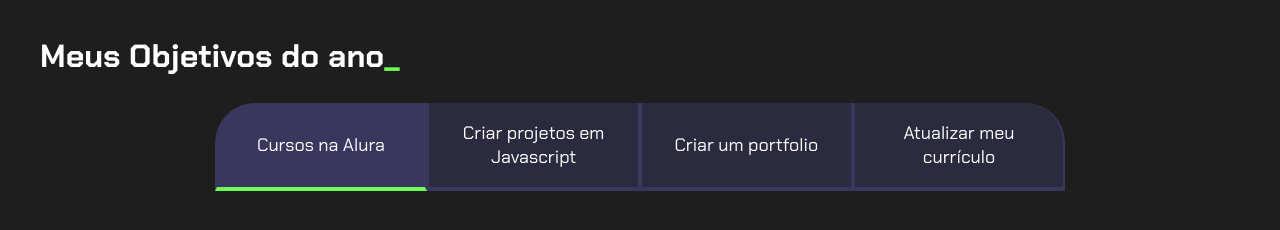
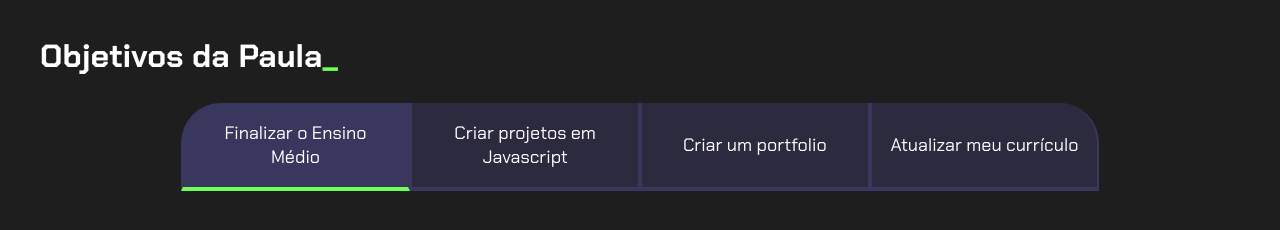
Before and after one commit to Atiapaula/ProjetodeVida, a plain HTML site: page index.html in a window 1280 px wide. Drawn offline with Linux system fonts and the light colour scheme.

Commit message:
Update index.html

```diff
--- a/index.html
+++ b/index.html
@@ -10,9 +10,9 @@
 
 <body>
     <section class="conteudo-principal">
-        <h2 class="titulo-principal">Meus Objetivos do ano<span>_</span></h2>
+        <h2 class="titulo-principal">Objetivos da Paula<span>_</span></h2>
         <div class="botoes">
-            <button class="botao ativo">Cursos na Alura</button>
+            <button class="botao ativo">Finalizar o Ensino Médio</button>
             <button class="botao">Criar projetos em Javascript</button>
             <button class="botao">Criar um portfolio</button>
             <button class="botao">Atualizar meu currículo</button>
```
